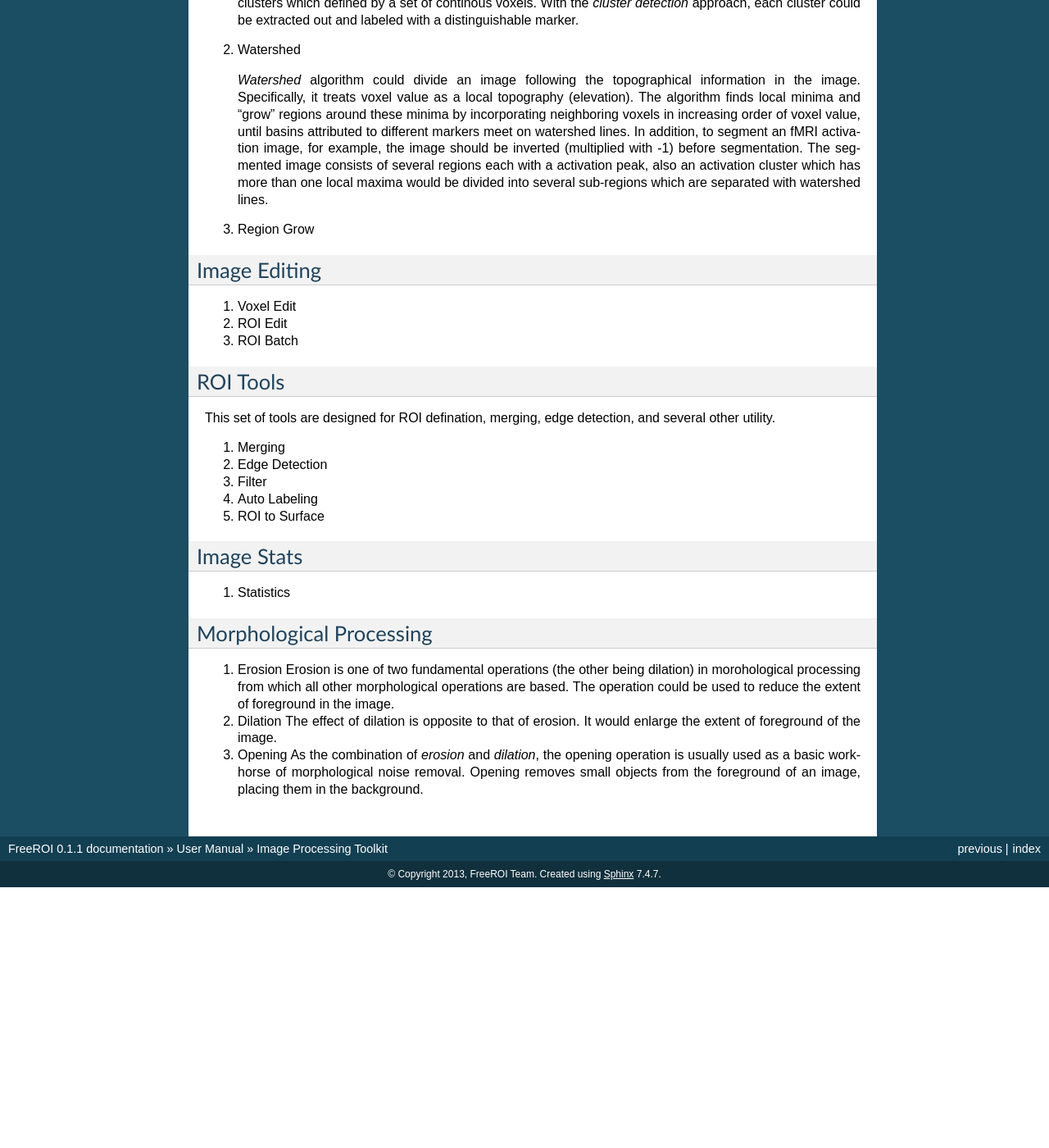
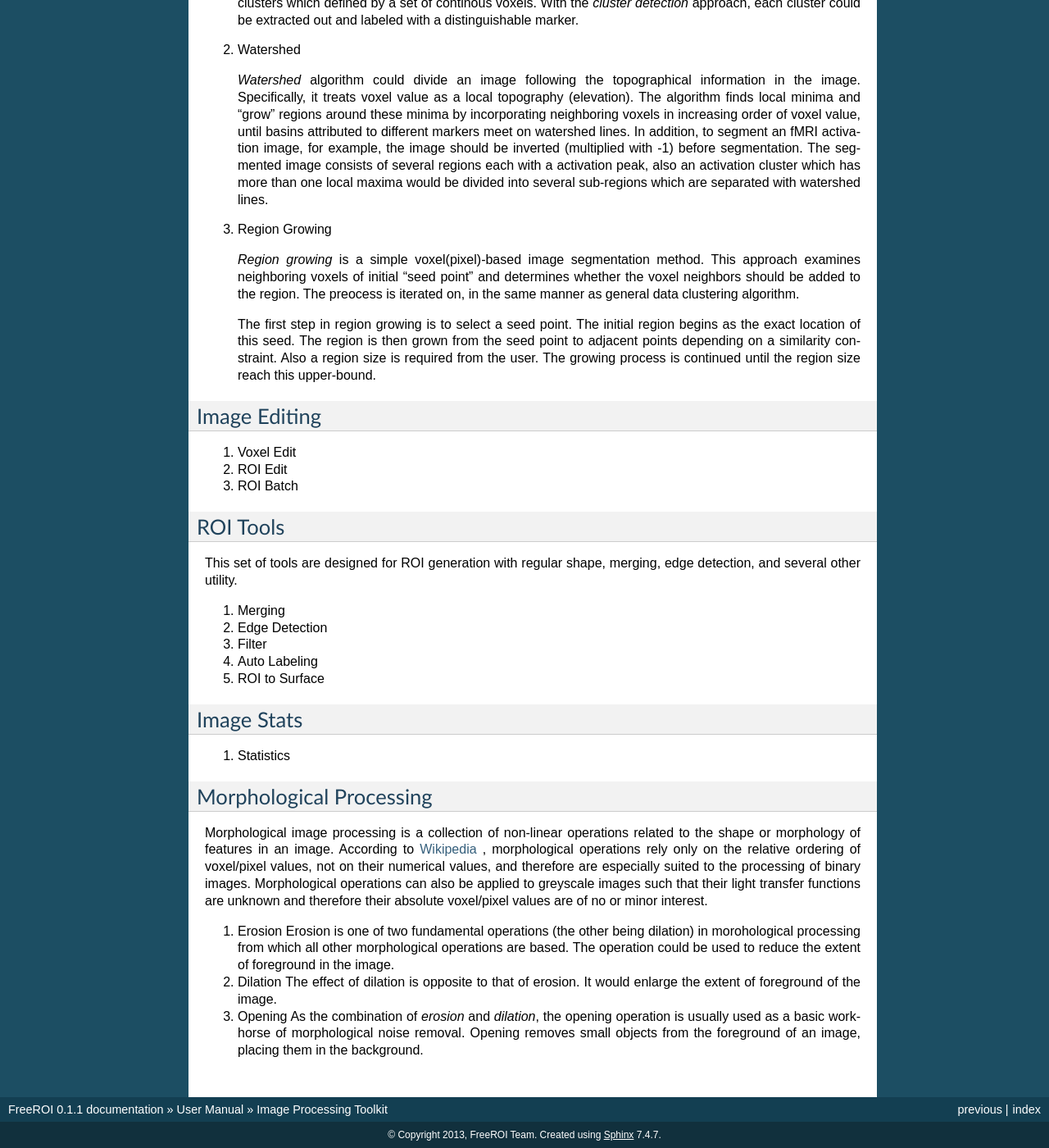
Before and after one commit to liuzhaoguo/FreeROI, a Sphinx documentation site: the page built from doc/user_manual/toolkit.rst, in a window 1280 px wide and 1400 px high, scrolled down 945 px. Shown: the whole window at 82% size. Built offline with Sphinx 7.4.7, drawn with Linux system fonts in a browser that asks for light colours; formulas are drawn with MathJax 3; before the commit the page ends 2027 px from its top, so only the background shows below that; some of the changed text lies outside the part shown.

Commit message:
update user doc

```diff
--- a/doc/user_manual/toolkit.rst
+++ b/doc/user_manual/toolkit.rst
@@ -39,7 +39,7 @@ by a few clicks, liberating users from complex command lines.
 #. Intersection
    An image could be masked by another image using intersection tool.
 
-   The `mask` image is selected as one of the loaded image, and binarized after
+   The "mask" image is selected as one of the loaded image, and binarized after
    thresholding with the lower-bound value for display.
 
 #. Local Maxima Detection
@@ -52,7 +52,7 @@ Image Segmentation
 As the initial step for defining ROI semi-automatically, an image could be
 divided into several subregions each with a specific label using image
 segmentation algorithm. In FreeROI, three segmentation methods could be used,
-including *cluster detection*, *watershed*, and *region grow*.
+including *cluster detection*, *watershed*, and *region growing*.
 
 1. Cluster Detection
 
@@ -77,7 +77,19 @@ including *cluster detection*, *watershed*, and *region grow*.
    maxima would be divided into several sub-regions which are separated with
    watershed lines.
 
-#. Region Grow
+#. Region Growing
+
+   *Region growing* is a simple voxel(pixel)-based image segmentation method.
+   This approach examines neighboring voxels of initial "seed point" and
+   determines whether the voxel neighbors should be added to the region. The
+   preocess is iterated on, in the same manner as general data clustering
+   algorithm.
+
+   The first step in region growing is to select a seed point. The initial
+   region begins as the exact location of this seed. The region is then grown
+   from the seed point to adjacent points depending on a similarity constraint.
+   Also a region size is required from the user. The growing process is
+   continued until the region size reach this upper-bound.
 
 Image Editing
 -------------
@@ -92,8 +104,8 @@ Image Editing
 ROI Tools
 -----------------------
 
-This set of tools are designed for ROI defination, merging, edge detection,
-and several other utility.
+This set of tools are designed for ROI generation with regular shape, merging,
+edge detection, and several other utility.
 
 1. Merging
 
@@ -114,6 +126,15 @@ Image Stats
 Morphological Processing
 ------------------------
 
+Morphological image processing is a collection of non-linear operations related
+to the shape or morphology of features in an image. According to
+`Wikipedia <http://en.wikipedia.org/wiki/Morphological_image_processing>`_ ,
+morphological operations rely only on the relative ordering of voxel/pixel
+values, not on their numerical values, and therefore are especially suited to
+the processing of binary images. Morphological operations can also be applied
+to greyscale images such that their light transfer functions are unknown and
+therefore their absolute voxel/pixel values are of no or minor interest.
+
 1. Erosion
    Erosion is one of two fundamental operations (the other being dilation) in
    morohological processing from which all other morphological operations are
```
